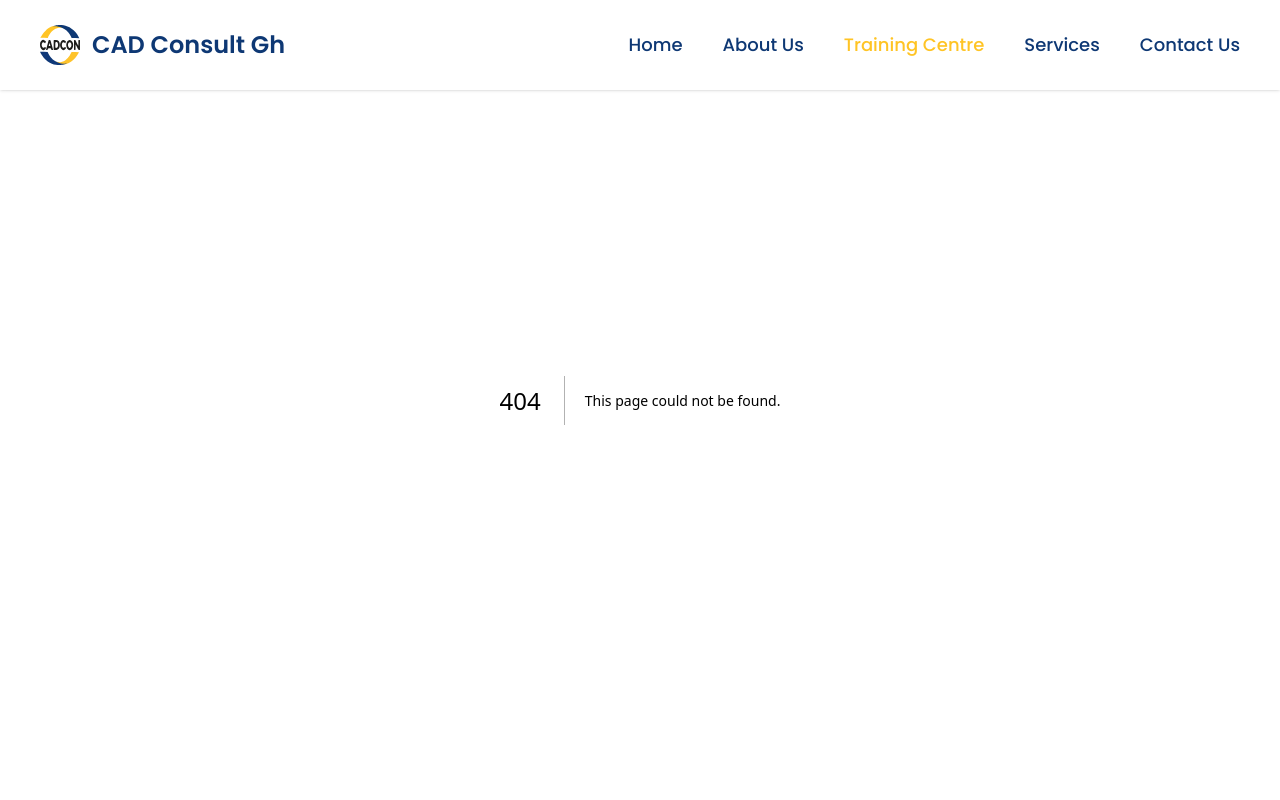
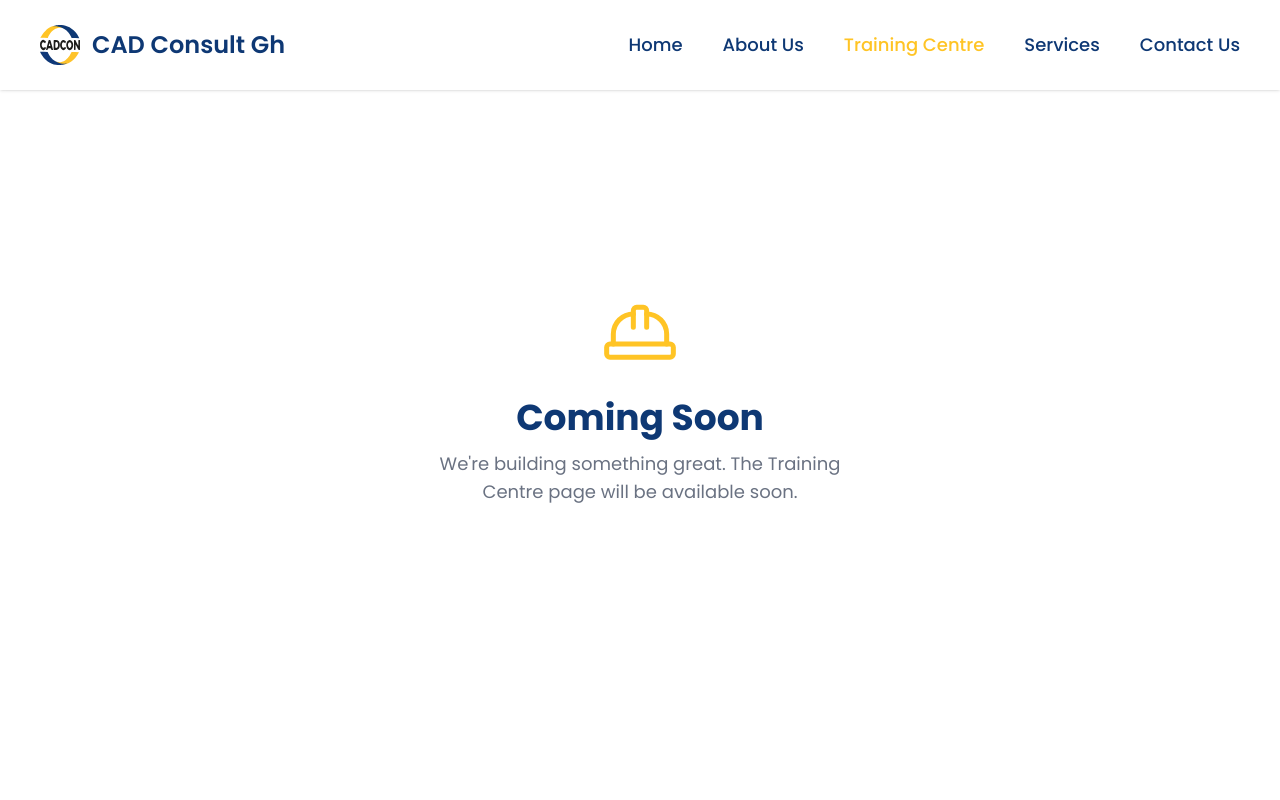
Before and after one commit to frankmawuli/CAD-consult, a Next.js app: page /training in a window 1280 px wide. Before the commit this address had no page. Shown: the top 800 px of the page. Built offline with nearby package versions, Linux system fonts and the light colour scheme.

Commit message:
feat: add Contact and Training pages with placeholder content

```diff
--- /dev/null
+++ b/app/contact/page.tsx
@@ -0,0 +1,13 @@
+import { HardHat } from "lucide-react"
+
+export default function ContactPage() {
+  return (
+    <div className="min-h-screen flex flex-col items-center justify-center bg-white px-6 text-center">
+      <HardHat className="w-20 h-20 text-[#ffc425] mb-6" strokeWidth={1.5} />
+      <h1 className="text-3xl lg:text-4xl font-bold text-[#0e3874] mb-3">Coming Soon</h1>
+      <p className="text-gray-500 text-lg max-w-md">
+        We&apos;re building something great. The Contact page will be available soon.
+      </p>
+    </div>
+  )
+}
--- /dev/null
+++ b/app/training/page.tsx
@@ -0,0 +1,13 @@
+import { HardHat } from "lucide-react"
+
+export default function TrainingPage() {
+  return (
+    <div className="min-h-screen flex flex-col items-center justify-center bg-white px-6 text-center">
+      <HardHat className="w-20 h-20 text-[#ffc425] mb-6" strokeWidth={1.5} />
+      <h1 className="text-3xl lg:text-4xl font-bold text-[#0e3874] mb-3">Coming Soon</h1>
+      <p className="text-gray-500 text-lg max-w-md">
+        We&apos;re building something great. The Training Centre page will be available soon.
+      </p>
+    </div>
+  )
+}
```
